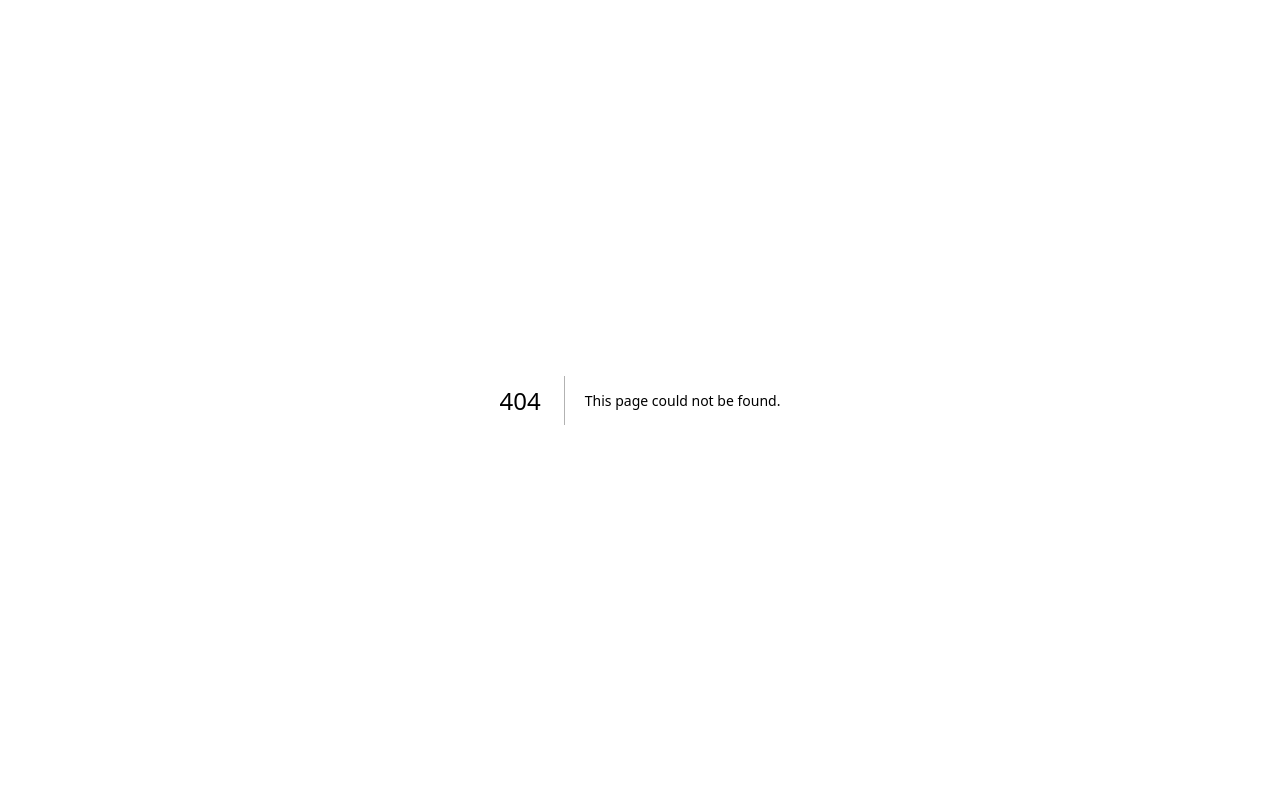
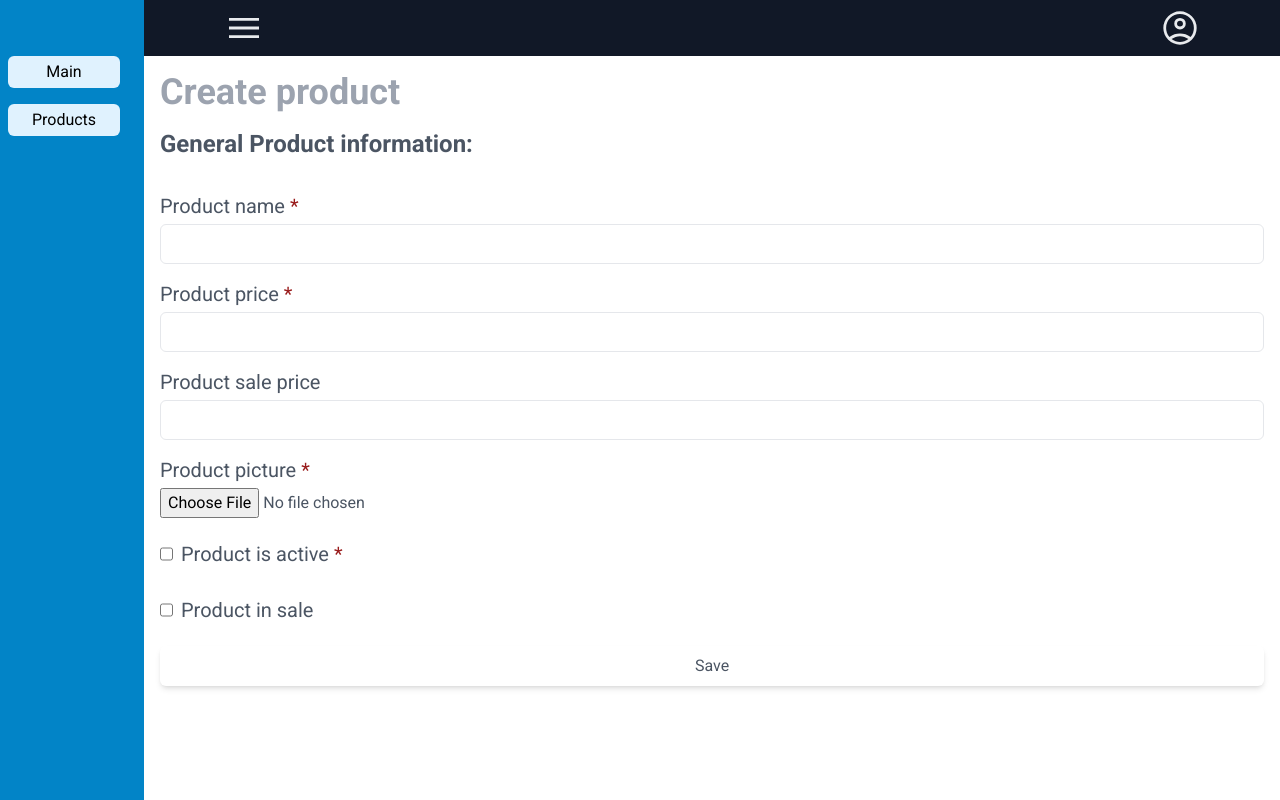
Before and after one commit to NikDevRych/dotnetshopper-webui, a Next.js app: page /admin/products/create in a window 1280 px wide. Before the commit this address had no page. Built offline with nearby package versions, Linux system fonts and the light colour scheme.

Commit message:
#5 add create product page

```diff
--- /dev/null
+++ b/src/app/admin/products/create/page.tsx
@@ -0,0 +1,76 @@
+export default function AdminProductCreate() {
+  return (
+    <>
+      <div className="flex flex-col gap-4">
+        <span className="text-4xl font-bold text-gray-400">Create product</span>
+        <span className="text-2xl font-bold text-gray-600">
+          General Product information:
+        </span>
+        <form className="mt-4 flex flex-col gap-4 text-gray-600" action="#">
+          <div className="flex flex-col gap-1">
+            <label className="text-xl" htmlFor="name">
+              Product name <span className="text-red-800">*</span>
+            </label>
+            <input
+              className="h-10 rounded-md border"
+              type="text"
+              name="name"
+              id="name"
+            />
+          </div>
+          <div className="flex flex-col gap-1">
+            <label className="text-xl" htmlFor="price">
+              Product price <span className="text-red-800">*</span>
+            </label>
+            <input
+              className="h-10 rounded-md border"
+              type="text"
+              name="price"
+              id="price"
+            />
+          </div>
+          <div className="flex flex-col gap-1">
+            <label className="text-xl" htmlFor="salePrice">
+              Product sale price
+            </label>
+            <input
+              className="h-10 rounded-md border"
+              type="text"
+              name="salePrice"
+              id="salePrice"
+            />
+          </div>
+          <div className="flex flex-col gap-1">
+            <label className="text-xl" htmlFor="picture">
+              Product picture <span className="text-red-800">*</span>
+            </label>
+            <input type="file" name="picture" id="picture" />
+          </div>
+          <div className="flex items-center gap-2">
+            <input
+              className="h-10 rounded-md border"
+              type="checkbox"
+              name="isActive"
+              id="isActive"
+            />
+            <label className="text-xl" htmlFor="isActive">
+              Product is active <span className="text-red-800">*</span>
+            </label>
+          </div>
+          <div className="flex items-center gap-2">
+            <input
+              className="h-10 rounded-md border"
+              type="checkbox"
+              name="inSale"
+              id="inSale"
+            />
+            <label className="text-xl" htmlFor="inSale">
+              Product in sale
+            </label>
+          </div>
+          <button className="rounded-md p-2 shadow-md">Save</button>
+        </form>
+      </div>
+    </>
+  );
+}
--- a/src/app/admin/products/page.tsx
+++ b/src/app/admin/products/page.tsx
@@ -1,4 +1,5 @@
 import ProductItem from "@/components/admin/product-item/product-item";
+import Link from "next/link";
 
 export default function AdminProductsPage() {
   return (
@@ -11,7 +12,7 @@ export default function AdminProductsPage() {
           <li className="w-20">Edit</li>
           <li className="w-20">Remove</li>
         </ul>
-        <div className="h-0.5 rounded-xl w-[51rem] bg-gray-200"></div>
+        <div className="h-0.5 w-[51rem] rounded-xl bg-gray-200"></div>
         <ul className="flex flex-col items-center gap-5">
           <ProductItem />
           <ProductItem />
@@ -20,6 +21,9 @@ export default function AdminProductsPage() {
           <ProductItem />
           <ProductItem />
         </ul>
+        <Link href="/admin/products/create">
+          <button className="w-40 rounded-md p-2 shadow-md">Create</button>
+        </Link>
       </div>
     </>
   );
```
